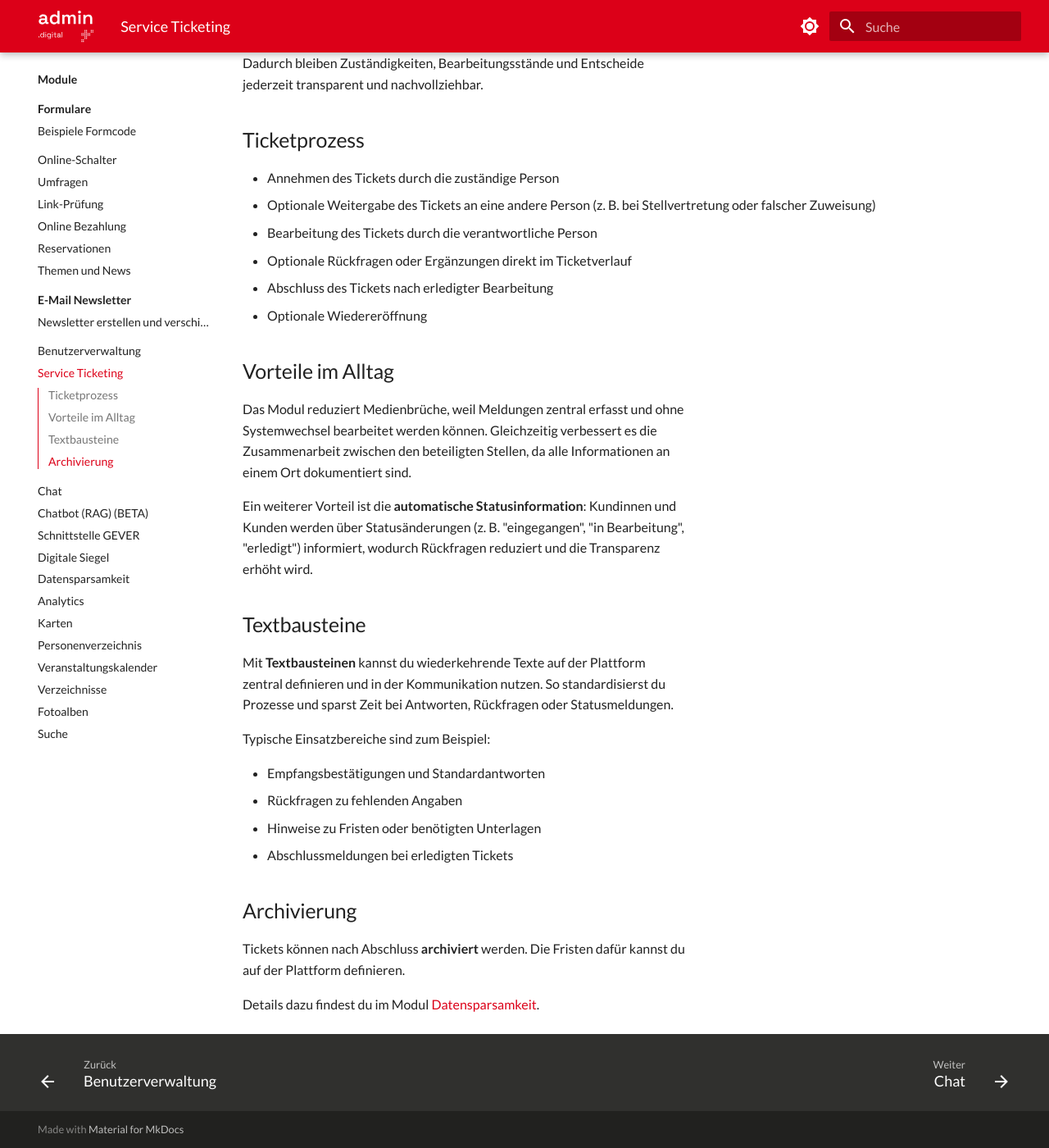
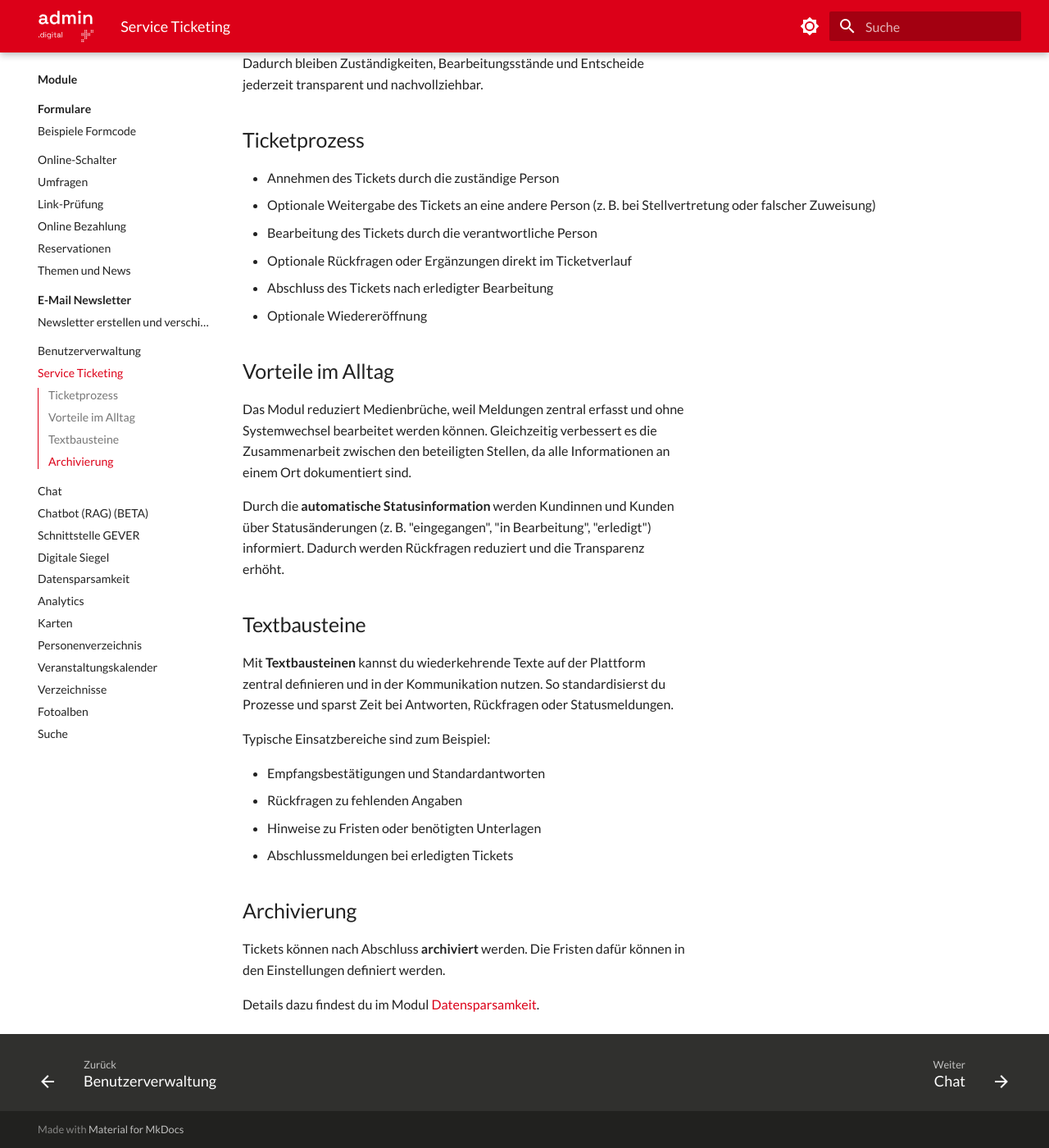
Before and after one commit to seantis/docs-admin-digital, an MkDocs documentation site: the page built from content/module/service-ticketing/index.md, in a window 1280 px wide and 1400 px high, scrolled down 345 px. Shown: the whole window at 82% size. Built offline with MkDocs 1.6.1 and Material for MkDocs 9.7.7, drawn with Linux system fonts in a browser that asks for light colours.

Commit message:
Passive Form

```diff
--- a/content/module/service-ticketing/index.md
+++ b/content/module/service-ticketing/index.md
@@ -24,7 +24,7 @@ Der Ablauf ist klar definiert und orientiert sich an den Verwaltungsprozessen. D
 
 Das Modul reduziert Medienbrüche, weil Meldungen zentral erfasst und ohne Systemwechsel bearbeitet werden können. Gleichzeitig verbessert es die Zusammenarbeit zwischen den beteiligten Stellen, da alle Informationen an einem Ort dokumentiert sind.
 
-Ein weiterer Vorteil ist die **automatische Statusinformation**: Kundinnen und Kunden werden über Statusänderungen (z. B. "eingegangen", "in Bearbeitung", "erledigt") informiert, wodurch Rückfragen reduziert und die Transparenz erhöht wird.
+Durch die **automatische Statusinformation** werden Kundinnen und Kunden über Statusänderungen (z. B. "eingegangen", "in Bearbeitung", "erledigt") informiert. Dadurch werden Rückfragen reduziert und die Transparenz erhöht.
 
 ## Textbausteine
 
@@ -39,6 +39,6 @@ Typische Einsatzbereiche sind zum Beispiel:
 
 ## Archivierung
 
-Tickets können nach Abschluss **archiviert** werden. Die Fristen dafür kannst du auf der Plattform definieren.
+Tickets können nach Abschluss **archiviert** werden. Die Fristen dafür können in den Einstellungen definiert werden.
 
 Details dazu findest du im Modul [Datensparsamkeit](/module/datensparsamkeit/).
```
